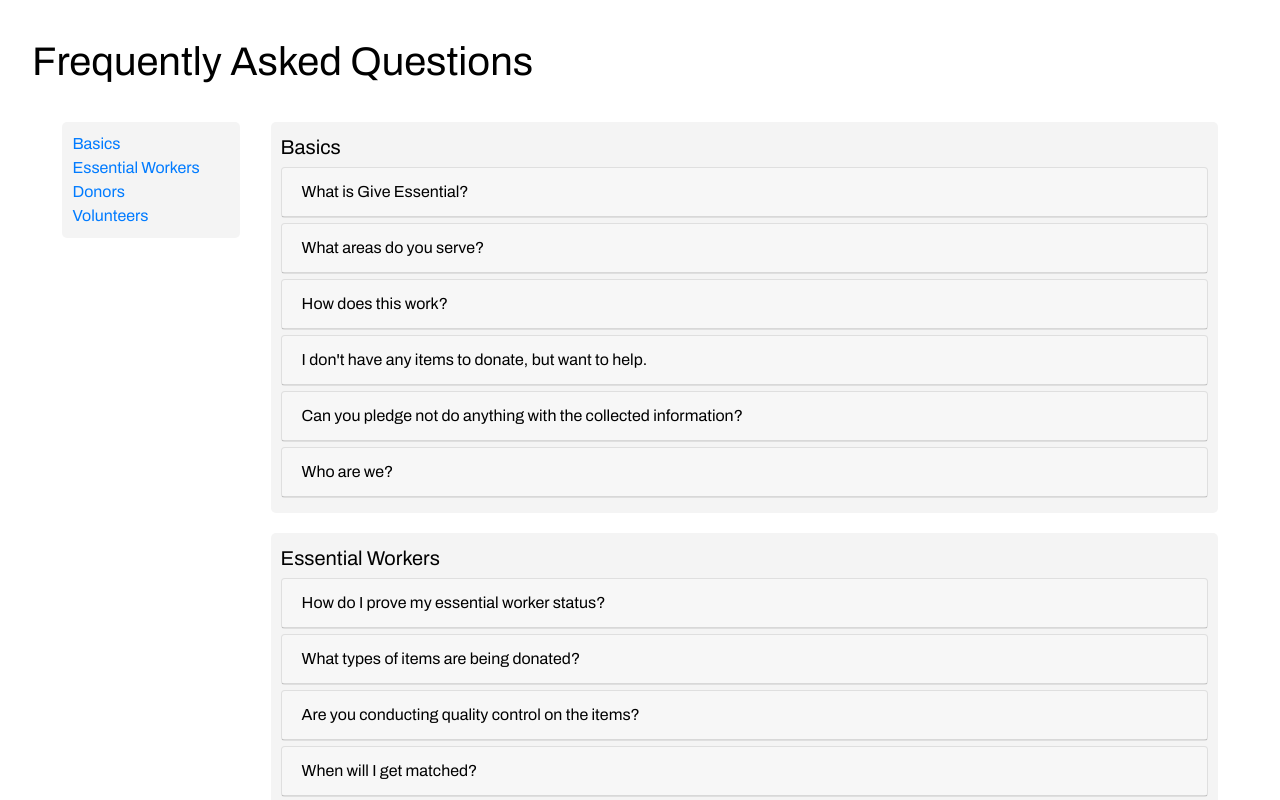
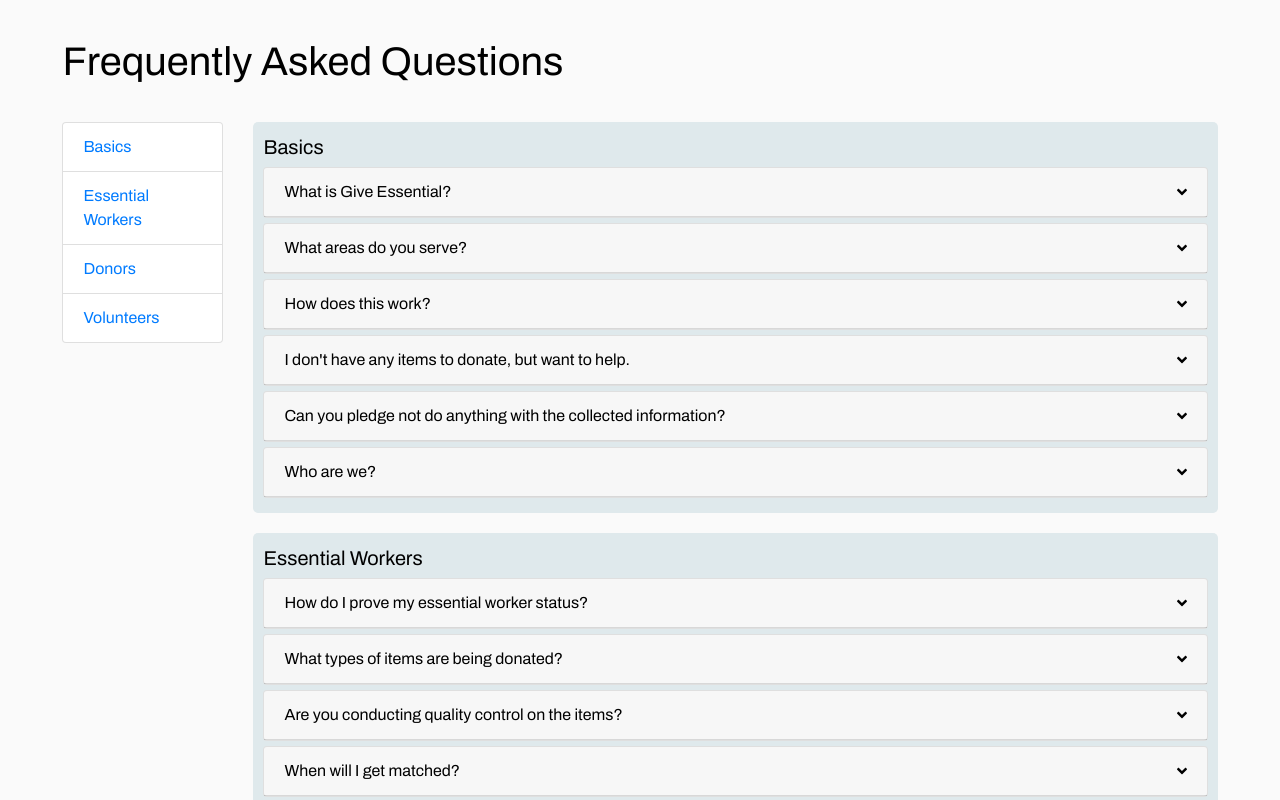
Before and after one commit to Give-Essential/giveessential.org, a React (Create React App) app in the folder give-essential/: page /faq in a window 1280 px wide. Shown: the top 800 px of the page. Built offline with nearby package versions, Linux system fonts and the light colour scheme.

Commit message:
finished faq, sticky nav works, collapsibles have arrow indicator, nav is styled

```diff
--- a/give-essential/package.json
+++ b/give-essential/package.json
@@ -3,6 +3,9 @@
   "version": "0.1.0",
   "private": true,
   "dependencies": {
+    "@fortawesome/fontawesome-svg-core": "^1.2.28",
+    "@fortawesome/free-solid-svg-icons": "^5.13.0",
+    "@fortawesome/react-fontawesome": "^0.1.9",
     "@testing-library/jest-dom": "^4.2.4",
     "@testing-library/react": "^9.3.2",
     "@testing-library/user-event": "^7.1.2",
--- a/give-essential/src/App.js
+++ b/give-essential/src/App.js
@@ -2,8 +2,12 @@
 import { BrowserRouter, Switch, Route } from 'react-router-dom';
 import Home from './components/Home';
 import FAQ from './components/FAQ';
+import { library } from '@fortawesome/fontawesome-svg-core';
+import { faAngleUp, faAngleDown } from '@fortawesome/free-solid-svg-icons';
 
 import './App.css';
+
+library.add(faAngleUp, faAngleDown);
 
 function App() {
   return (
--- a/give-essential/src/components/FAQ.js
+++ b/give-essential/src/components/FAQ.js
@@ -1,16 +1,15 @@
 import React from 'react';
 import ReactMarkdown from 'react-markdown';
 import {
-  Nav,
-  NavItem,
-  UncontrolledCollapse,
-  Card,
-  CardBody,
-  CardHeader,
-  CardText
+  Nav, NavItem,
+  Collapse,
+  Card, CardBody, CardHeader, CardText,
+  ListGroup, ListGroupItem
 } from 'reactstrap';
 import AnchorLink from 'react-anchor-link-smooth-scroll';
 import '../css/FAQ.css';
+import { FontAwesomeIcon } from '@fortawesome/react-fontawesome';
+import { faAngleUp, faAngleDown } from '@fortawesome/free-solid-svg-icons';
 
 const data = [
   {
@@ -136,7 +135,35 @@
   }
 ]
 
-const FAQ = (props) => {
+class FAQ extends React.Component {
+  constructor(props) {
+    super();
+
+    this.setState = this.setState.bind(this);
+
+    // setup states
+    var collapsedStates = {};
+    data.forEach((sec, secIndex) => {
+      sec.items.forEach((_item, itemIndex) => {
+        collapsedStates[`faq-${secIndex}-${itemIndex}`] = false;
+      });
+    });
+
+    this.state = {
+      collapsedStates: collapsedStates
+    };
+  }
+
+  toggleItem(secIndex, itemIndex) {
+    var temp = this.state.collapsedStates;
+    temp[`faq-${secIndex}-${itemIndex}`] = !temp[`faq-${secIndex}-${itemIndex}`];
+
+    this.setState({
+      collapsedStates: temp
+    });
+  }
+
+  render() {
     return (
       <div className="faq">
         <div className="faq-header">
@@ -144,15 +171,15 @@
         </div>
         <div className="faq-container">
           <div className="faq-nav">
-            <Nav vertical>
+            <ListGroup>
               {data.map((section, index) => (
-                <NavItem>
+                <ListGroupItem>
                   <AnchorLink href={`#faq-section-${index}`}>
                     {section.title}
                   </AnchorLink>
-                </NavItem>
+                </ListGroupItem>
               ))}
-            </Nav>
+            </ListGroup>
           </div>
           <div className="faq-content">
             {data.map((section, sectionIndex) => (
@@ -160,14 +187,17 @@
                 <div className="faq-section-title">
                   {section.title}
                 </div>
-                {section.items.map((item, itemIndex) => (
+                {section.items.map((item, itemIndex) => {
+                  return (
                   <Card className="faq-item">
                     <CardHeader
                       className="faq-question"
-                      id={`faq-toggler-${sectionIndex}-${itemIndex}`}>
+                      onClick={() => this.toggleItem(sectionIndex, itemIndex)}>
                       {item.question}
+                      <FontAwesomeIcon icon={this.state.collapsedStates[`faq-${sectionIndex}-${itemIndex}`] ? faAngleUp : faAngleDown} />
                     </CardHeader>
-                    <UncontrolledCollapse toggler={`#faq-toggler-${sectionIndex}-${itemIndex}`}>
+                    <Collapse
+                      isOpen={this.state.collapsedStates[`faq-${sectionIndex}-${itemIndex}`]} >
                       <CardBody style={{ paddingBottom: 0 }}>
                         <CardText className="faq-answer">
                           <ReactMarkdown>
@@ -175,15 +205,16 @@
                           </ReactMarkdown>
                         </CardText>
                       </CardBody>
-                    </UncontrolledCollapse>
+                    </Collapse>
                   </Card>
-                ))}
+                )})}
               </div>
             ))}
           </div>
         </div>
       </div>
     );
+  }
 };
 
 export default FAQ;
--- a/give-essential/src/css/FAQ.css
+++ b/give-essential/src/css/FAQ.css
@@ -2,14 +2,15 @@
 
 .faq {
     font-family: 'Archivo', sans-serif;
-    margin: 2.5%;
+    padding: 2.5%;
     color: black;
+    background-color: #FAFAFA;
 }
 
 .faq-header {
     font-size: 2.5em;
     font-weight: bold;
-    padding-bottom: 2.5%;
+    padding: 0 0 2.5% 2.5%;
 }
 
 .faq-container {
@@ -18,12 +19,11 @@
 }
 
 .faq-nav {
+    position: sticky;
+    top: 2.5%;
     flex: 1 0 0;
+    align-self: flex-start;
     margin-left: 2.5%;
-    height: fit-content;
-    padding: 10px;
-    background-color: #F4F4F4;
-    border-radius: 5px;
 }
 
 .faq-content {
@@ -36,7 +36,7 @@
     margin-bottom: 20px;
     padding: 10px;
     border-radius: 5px;
-    background-color: #F4F4F4;
+    background-color: #DFE9EC;
 }
 
 .faq-section-title {
@@ -44,6 +44,16 @@
     margin-bottom: 5px;
 }
 
+.faq-question {
+    display: flex;
+    justify-content: space-between;
+    align-items: center;
+}
+
 .faq-item {
     margin-bottom: 5px;
 }
+
+.faq-item[area-expanded="true"] {
+    background-color: red;
+}
```
Also changed, not shown: 1 other file (tests, documents, lock files or other folders).
